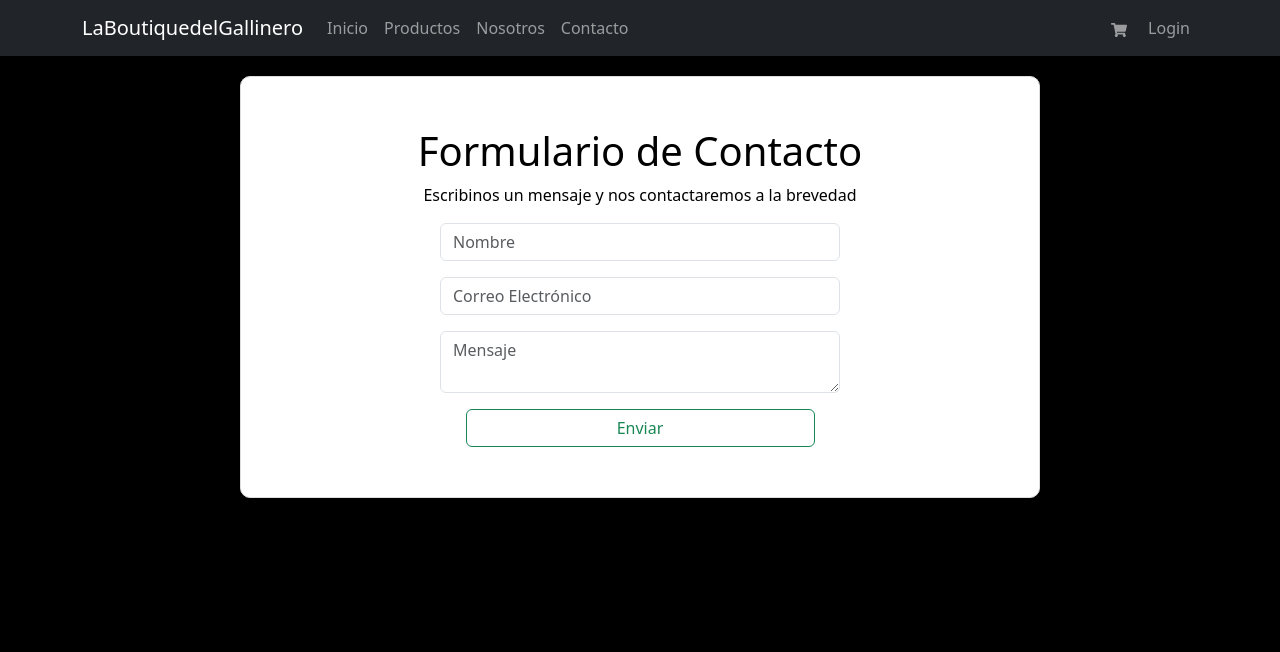
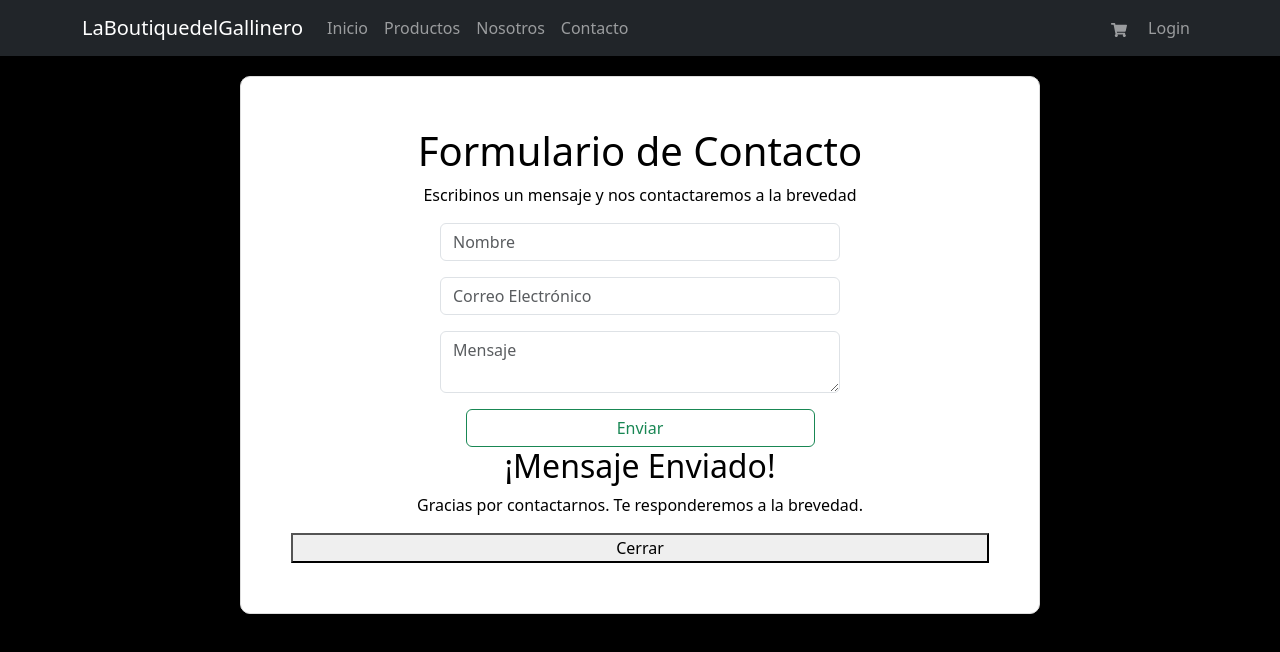
Before and after one commit to rgrodriguezok/laboutiquedelgallinero, a React (Vite) app: page /contacto in a window 1280 px wide. Both pictures are taken after a click on the button "Enviar". Shown: the top 652 px of the page. Built offline with nearby package versions, Linux system fonts and the light colour scheme.

Commit message:
Update Contacto.jsx

```diff
--- a/src/components/Contacto.jsx
+++ b/src/components/Contacto.jsx
@@ -1,21 +1,41 @@
-import "../styles/Contacto.css"
+import React, { useState } from 'react'; // Don't forget to import useState
+import "../styles/Contacto.css";
 
 function Contacto() {
+    const [showModal, setShowModal] = useState(false); // State to control modal visibility
+
+    const handleSubmit = () => {
+        // Here you would typically handle form submission (e.g., send data to a server)
+        // For this example, we'll just show the modal
+        setShowModal(true);
+    };
+
+    const closeModal = () => {
+        setShowModal(false);
+    };
 
     return (
-
-
-
         <div className="contacto-container">
             <h1>Formulario de Contacto</h1>
             <p>Escribinos un mensaje y nos contactaremos a la brevedad</p>
             <input type="text" className="form-control mb-3" placeholder="Nombre" required />
             <input type="email" className="form-control mb-3" placeholder="Correo Electrónico" required />
             <textarea type="text" className="form-control mb-3" placeholder="Mensaje" required />
-                <button type="button" class="btn btn-outline-success w-50">Enviar</button>
+            <button type="button" className="btn btn-outline-success w-50" onClick={handleSubmit}>
+                Enviar
+            </button>
+
+            {/* Modal structure */}
+            {showModal && (
+                <div className="modal-overlay">
+                    <div className="modal-content">
+                        <h2>¡Mensaje Enviado!</h2>
+                        <p>Gracias por contactarnos. Te responderemos a la brevedad.</p>
+                        <button className="modal-close-btn" onClick={closeModal}>Cerrar</button>
                     </div>
-
-
+                </div>
+            )}
+        </div>
     );
 }
 
```
Lines whose indentation alone changed are shown as unchanged.
